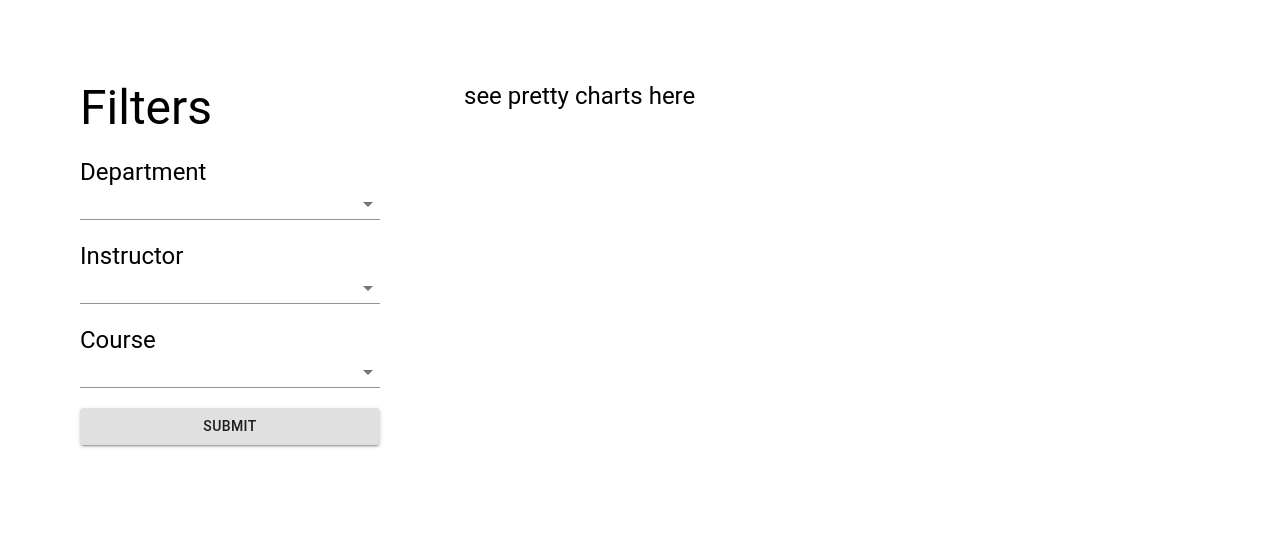
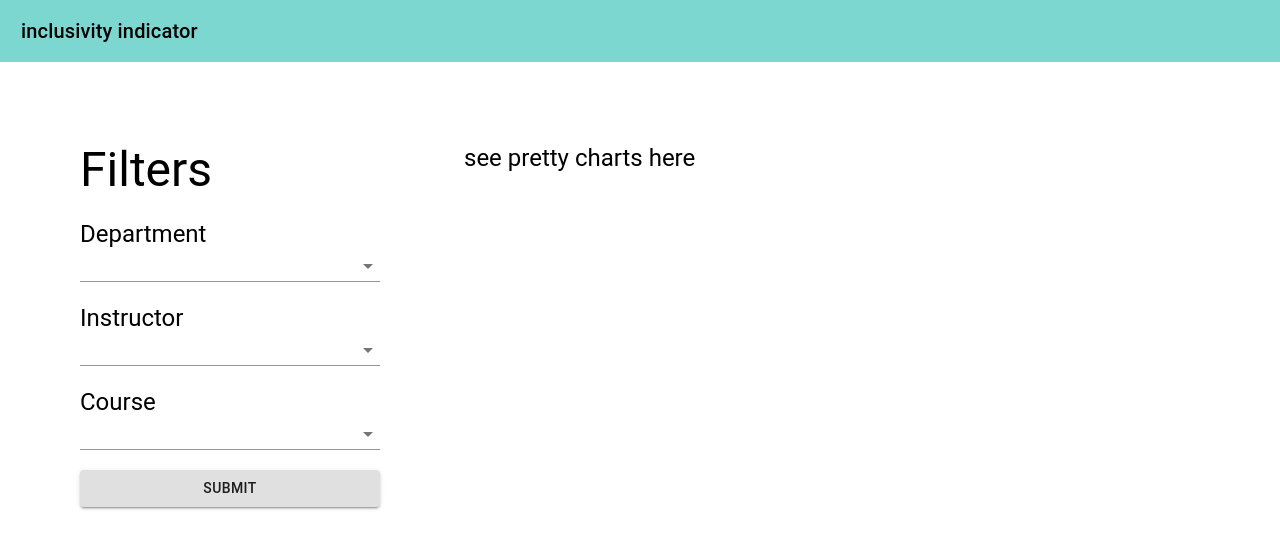
Before and after one commit to shandyk18/dubhacks20, a React (Create React App) app in the folder dubhacks2020/: page /results/1 in a window 1280 px wide. Shown: the top 548 px of the page. Built offline with nearby package versions, Linux system fonts and the light colour scheme.

Commit message:
Modify top bar

```diff
--- a/dubhacks2020/src/ResultsPage/ResultsPage.js
+++ b/dubhacks2020/src/ResultsPage/ResultsPage.js
@@ -7,6 +7,7 @@ import MenuItem from '@material-ui/core/MenuItem';
 import Select from '@material-ui/core/Select';
 import Typography from '@material-ui/core/Typography';
 import { makeStyles } from '@material-ui/core/styles';
+import TopBar from '../TopBar';
 
 const useStyles = makeStyles((theme) => ({
     root: {
@@ -33,6 +34,8 @@ function ResultsPage() {
     }
 
     return (
+        <div>
+            <TopBar />
             <Box m={10}>
                 <div className={classes.root}>
                     <Grid container spacing={4}>
@@ -48,7 +51,6 @@ function ResultsPage() {
                                 <Select
                                     labelId="demo-simple-select-label"
                                     id="demo-simple-select"
-                                autowidth
                                     value={department}
                                     onChange={handleChangeDepartment}
                                 >
@@ -84,7 +86,12 @@ function ResultsPage() {
                                     <MenuItem value={'CSE 451'}>CSE 451</MenuItem>
                                 </Select>
                                 <br />
-                            <Button variant="contained">Submit</Button>
+                                <Button
+                                    variant="contained"
+                                    onClick={() => { console.log('submitted'); }}
+                                >
+                                    Submit
+                            </Button>
                             </FormControl>
                             <br />
                         </Grid>
@@ -96,6 +103,7 @@ function ResultsPage() {
                     </Grid>
                 </div>
             </Box>
+        </div>
     );
 }
 
--- a/dubhacks2020/src/TopBar.js
+++ b/dubhacks2020/src/TopBar.js
@@ -1,6 +1,6 @@
 import React from 'react';
 import Box from '@material-ui/core/Box';
-
+import Typography from '@material-ui/core/Typography';
 
 const divStyle = {
   backgroundColor: '#7CD7D1',
@@ -12,7 +12,11 @@ const divStyle = {
 
 const Top = () => (
   <div style={divStyle}>
-    <Box>inclusivity indicator</Box>
+        <Box ml={2}>
+            <Typography variant='h6'>
+                inclusivity indicator
+            </Typography>
+        </Box>
   </div>
 );
 
```
Lines whose indentation alone changed are shown as unchanged.
